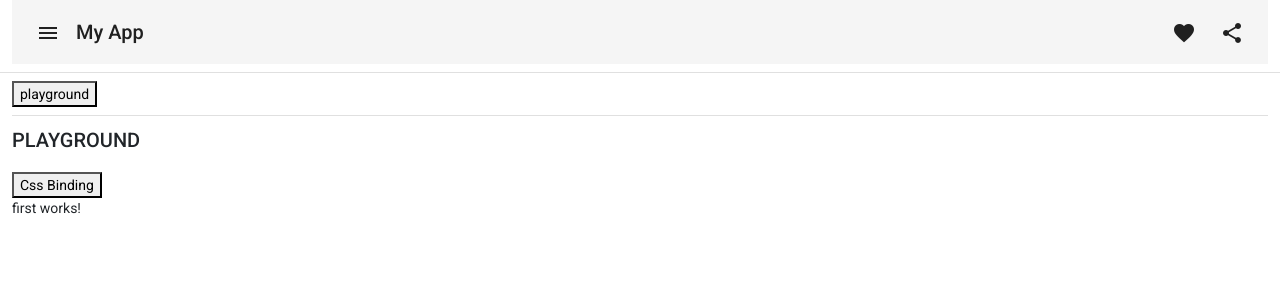
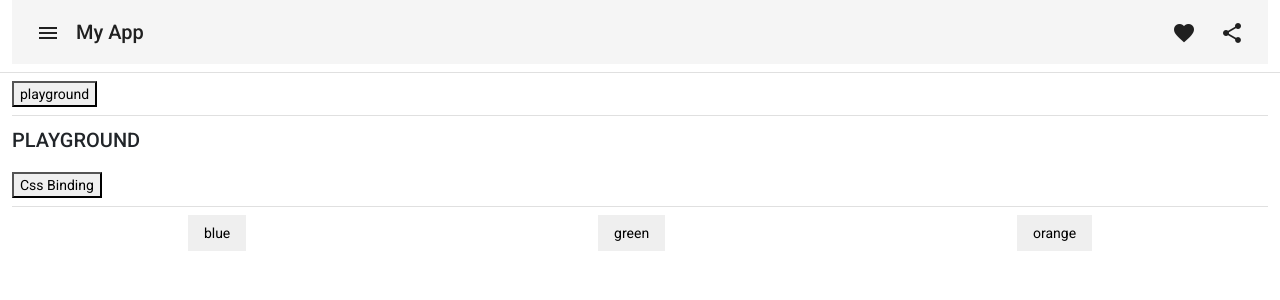
Before and after one commit to nooors/angular-playground, an Angular app: page /playground in a window 1280 px wide. Both pictures are taken after a click on the button "Css Binding". Shown: the top 300 px of the page. Built offline with nearby package versions, Linux system fonts and the light colour scheme.

Commit message:
css property controled from the component through binding variable

```diff
--- a/src/app/pages/playground/pages/first/first.component.html
+++ b/src/app/pages/playground/pages/first/first.component.html
@@ -1 +1,15 @@
-<p>first works!</p>
+<div class="containter-fluid">
+  <div class="row">
+    <div class="col">
+      <div class="d-flex justify-content-around">
+        <button
+          mat-button
+          *ngFor="let color of colors; let i = index; trackBy: trackByIndex"
+          (click)="selectColor(color)"
+        >
+          {{ color }}
+        </button>
+      </div>
+    </div>
+  </div>
+</div>
--- a/src/app/pages/playground/pages/first/first.component.scss
+++ b/src/app/pages/playground/pages/first/first.component.scss
@@ -0,0 +1,6 @@
+:host {
+    button {
+        border : 2px solid var(--color);
+        padding: .5rem 1rem;
+    }
+}
--- a/src/app/pages/playground/pages/first/first.component.ts
+++ b/src/app/pages/playground/pages/first/first.component.ts
@@ -1,15 +1,29 @@
-import { Component, OnInit } from '@angular/core';
+import { Component, HostBinding } from "@angular/core";
 
 @Component({
-  selector: 'app-first',
-  templateUrl: './first.component.html',
-  styleUrls: ['./first.component.scss']
+  selector: "app-first",
+  templateUrl: "./first.component.html",
+  styleUrls: ["./first.component.scss"],
 })
-export class FirstComponent implements OnInit {
+export class FirstComponent {
+  /**
+   * array to name the buttons
+   */
+  public colors: string[] = ["blue", "green", "orange"];
 
-  constructor() { }
+  /**
+   * CSS variable binding
+   */
+  @HostBinding("style.--color") color: string = "";
 
-  ngOnInit(): void {
+  /**
+   * assigns the color to the css variable
+   */
+  selectColor(colorSelected: string) {
+    this.color = colorSelected;
   }
 
+  trackByIndex(index: number, item: string) {
+    return index;
+  }
 }
--- a/src/app/pages/playground/playground.component.html
+++ b/src/app/pages/playground/playground.component.html
@@ -4,4 +4,5 @@
   </div>
 </div>
 <button mat-button color="accent" (click)="goTo()">Css Binding</button>
+<mat-divider class="my-2"></mat-divider>
 <router-outlet></router-outlet>
```
Also changed, not shown: src/app/pages/playground/playground.module.ts (+7 -1 lines).
